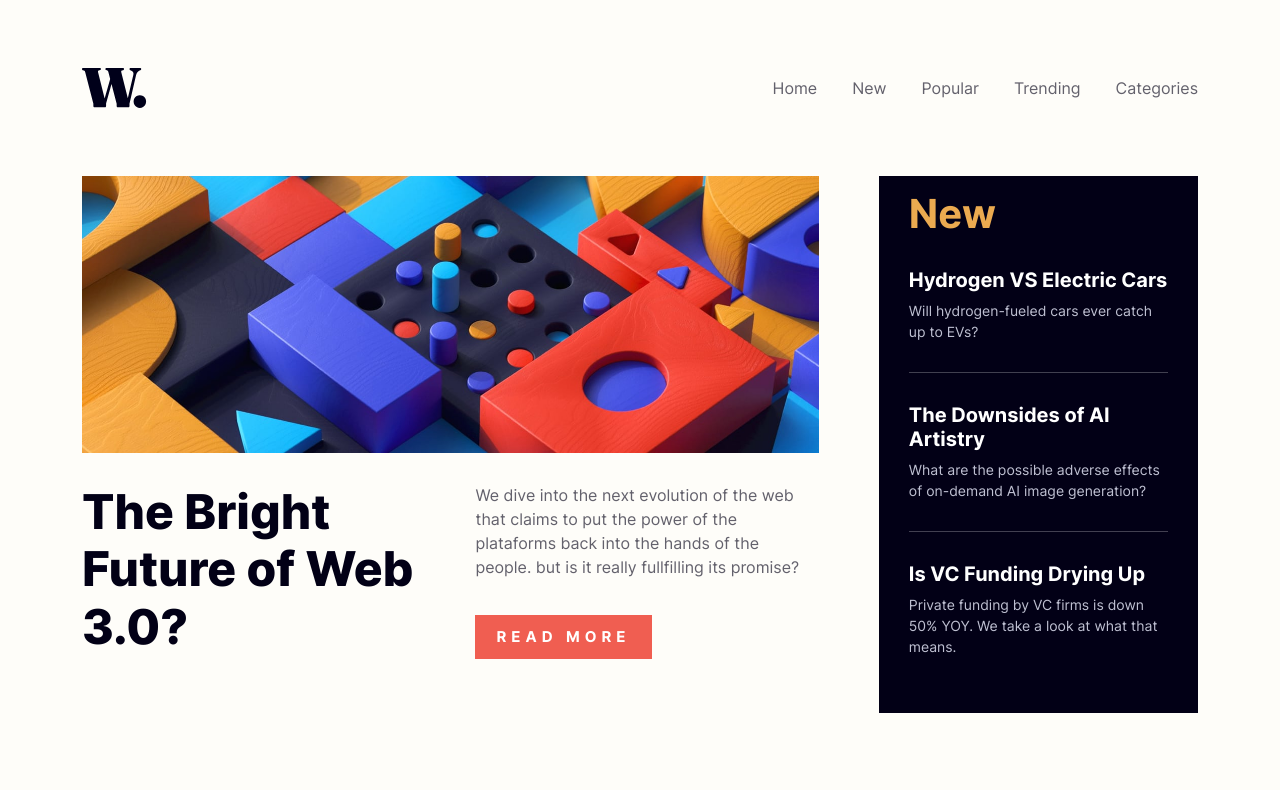
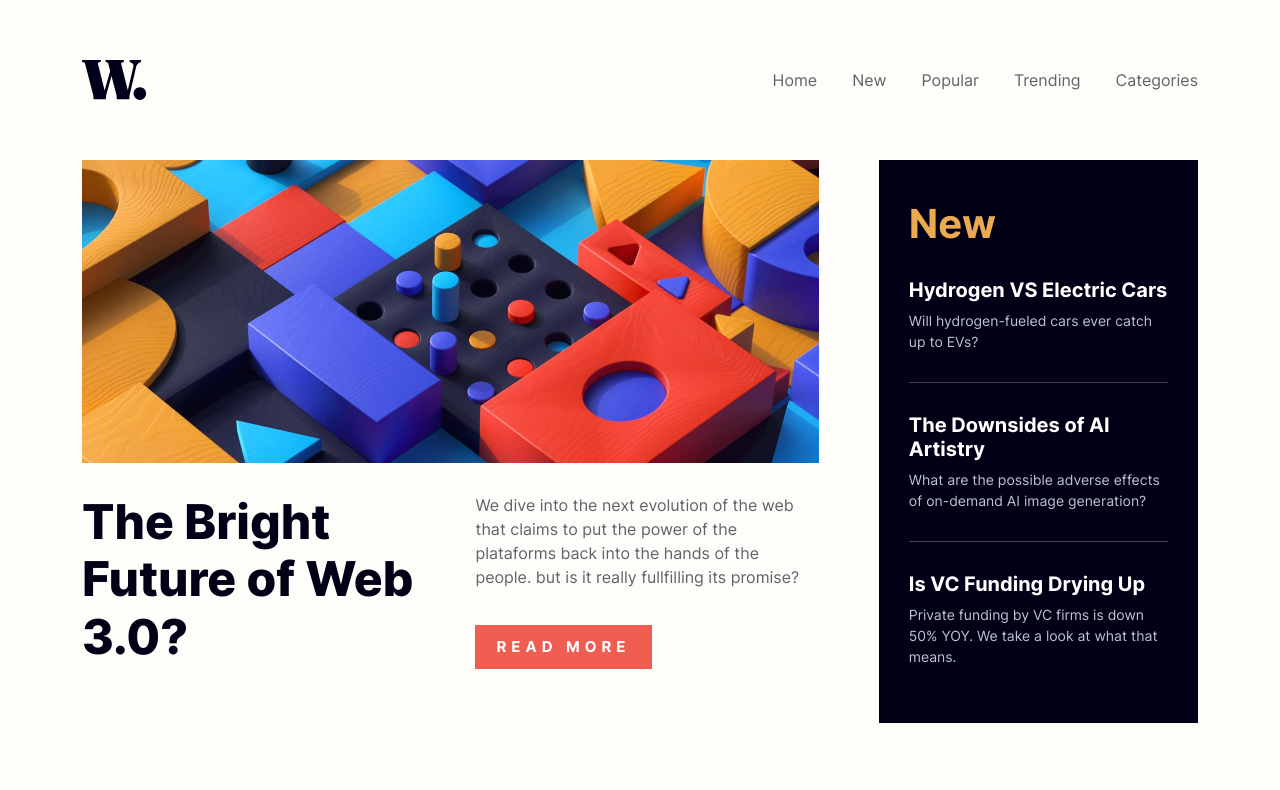
Before and after one commit to Rturell/News-Homepage-FrontMentor, a plain HTML site: page index.html in a window 1280 px wide. Shown: the top 790 px of the page. Drawn offline with nearby package versions, Linux system fonts and the light colour scheme.

Commit message:
Fixes on body and header margin

```diff
--- a/index.html
+++ b/index.html
@@ -27,7 +27,7 @@
 
 <body>
 
-    <div class="navbar">
+    <div class="navbar-custom">
 
         <div class="mobile-menu">
             <div class="mobile-navbar-links">
--- a/sass/_home.scss
+++ b/sass/_home.scss
@@ -18,7 +18,13 @@
 body {
     font-family: "Inter Regular";
     background-color: $background-color;
-    overflow-x: hidden
+    overflow-x: hidden;
+    margin-top: 160px;
+
+    @media (min-width: 768px) {
+        margin-top: 0;
+    }
+
 }
 
 // Hamburguer
@@ -100,17 +106,26 @@ body {
 
 // Navbar
 
-.navbar {
+.navbar-custom {
     position: fixed;
+    top: 0;
     width: 100%;
     background-color: $background-color;
 
+    @media (min-width: 768px) {
+        position: relative;
+    }
+
     .navbar-container {
-        padding: 60px 0;
+        padding: 60px 0 60px 0;
         width: 100%;
         display: flex;
         justify-content: space-between;
         align-items: center;
+
+        @media (min-width: 768px) {
+            padding: 60px 0 60px 0;
+        }
 
         .navbar-links {
 
@@ -153,7 +168,6 @@ body {
         }
 
         .primary-section {
-            margin-top: 150px;
             flex: 1 1 70%;
 
             &-img-desktop {
@@ -227,10 +241,6 @@ body {
             flex: 1 1 30%;
             background-color: $primary-color;
             padding: 40px 30px;
-
-            @media (min-width: 992px) {
-                margin-top: 150px;
-            }
 
             a {
                 text-decoration: none;
```
Also changed, not shown: css/styles.css. Lines whose indentation alone changed are shown as unchanged.
